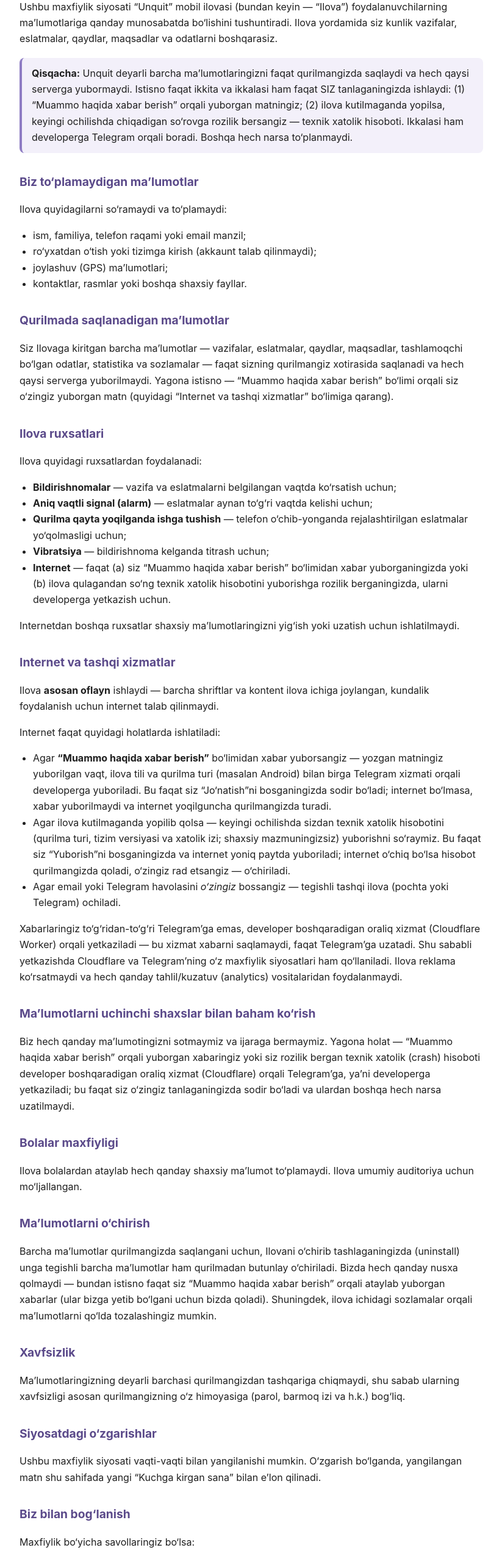
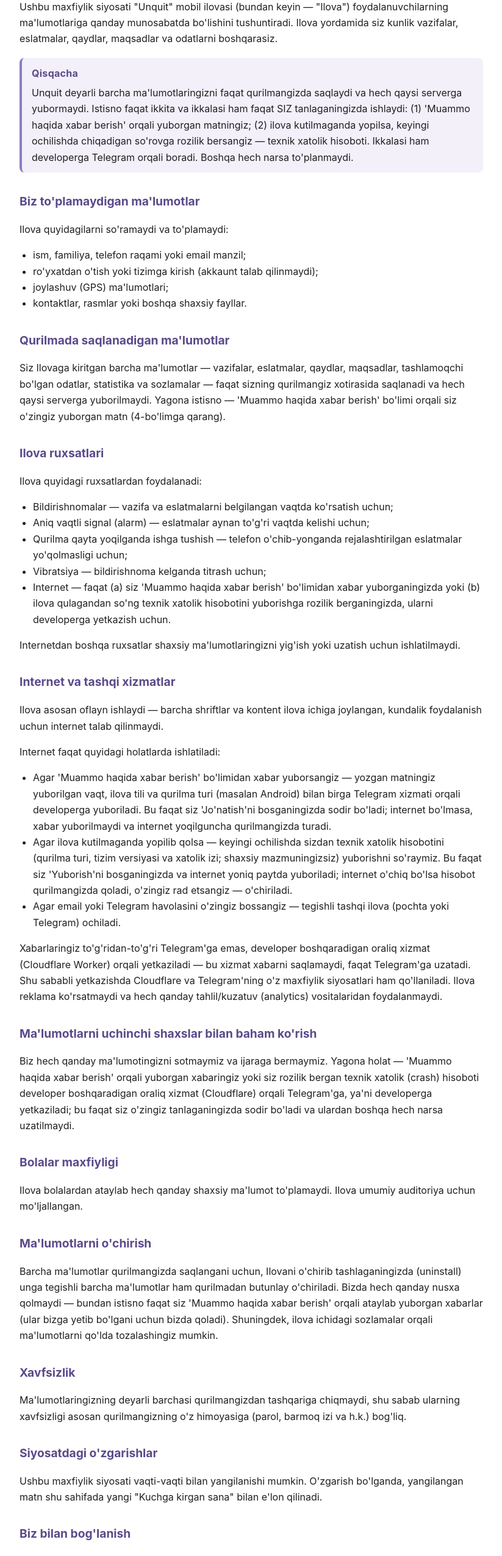
Before and after one commit to Shakhboz-dev/unquit-privacy, a plain HTML site: page index.html in a window 1280 px wide. Shown: the part 200-2752 px from the top of the page at 61% size, without its empty margins (228-1051 px from the left). Drawn offline with Linux system fonts and the light colour scheme.

Commit message:
Add files via upload

```diff
--- a/index.html
+++ b/index.html
@@ -24,6 +24,8 @@
     border-radius: 8px;
     margin: 18px 0;
   }
+  .tldr strong { color: #5b4a8a; letter-spacing: 0.3px; }
+  .tldr p { margin: 6px 0 0; }
   ul { padding-left: 22px; }
   a { color: #5b4a8a; }
 
@@ -58,66 +60,66 @@
 </div>
 
 <div id="uz" class="lang-section active">
-
-  <h1>Unquit — Maxfiylik siyosati</h1>
+  <h1>Maxfiylik siyosati</h1>
   <p class="date">Kuchga kirgan sana: 2026-yil 23-iyun</p>
 
-  <p>Ushbu maxfiylik siyosati “Unquit” mobil ilovasi (bundan keyin — “Ilova”) foydalanuvchilarning ma’lumotlariga qanday munosabatda bo‘lishini tushuntiradi. Ilova yordamida siz kunlik vazifalar, eslatmalar, qaydlar, maqsadlar va odatlarni boshqarasiz.</p>
+  <p>Ushbu maxfiylik siyosati "Unquit" mobil ilovasi (bundan keyin — "Ilova") foydalanuvchilarning ma'lumotlariga qanday munosabatda bo'lishini tushuntiradi. Ilova yordamida siz kunlik vazifalar, eslatmalar, qaydlar, maqsadlar va odatlarni boshqarasiz.</p>
 
   <div class="tldr">
-    <strong>Qisqacha:</strong> Unquit deyarli barcha ma’lumotlaringizni faqat qurilmangizda saqlaydi va hech qaysi serverga yubormaydi. Istisno faqat ikkita va ikkalasi ham faqat SIZ tanlaganingizda ishlaydi: (1) “Muammo haqida xabar berish” orqali yuborgan matningiz; (2) ilova kutilmaganda yopilsa, keyingi ochilishda chiqadigan so‘rovga rozilik bersangiz — texnik xatolik hisoboti. Ikkalasi ham developerga Telegram orqali boradi. Boshqa hech narsa to‘planmaydi.
+    <strong>Qisqacha</strong>
+    <p>Unquit deyarli barcha ma'lumotlaringizni faqat qurilmangizda saqlaydi va hech qaysi serverga yubormaydi. Istisno faqat ikkita va ikkalasi ham faqat SIZ tanlaganingizda ishlaydi: (1) 'Muammo haqida xabar berish' orqali yuborgan matningiz; (2) ilova kutilmaganda yopilsa, keyingi ochilishda chiqadigan so'rovga rozilik bersangiz — texnik xatolik hisoboti. Ikkalasi ham developerga Telegram orqali boradi. Boshqa hech narsa to'planmaydi.</p>
   </div>
 
-  <h2>Biz to‘plamaydigan ma’lumotlar</h2>
-  <p>Ilova quyidagilarni so‘ramaydi va to‘plamaydi:</p>
+  <h2>Biz to'plamaydigan ma'lumotlar</h2>
+  <p>Ilova quyidagilarni so'ramaydi va to'plamaydi:</p>
   <ul>
     <li>ism, familiya, telefon raqami yoki email manzil;</li>
-    <li>ro‘yxatdan o‘tish yoki tizimga kirish (akkaunt talab qilinmaydi);</li>
-    <li>joylashuv (GPS) ma’lumotlari;</li>
+    <li>ro'yxatdan o'tish yoki tizimga kirish (akkaunt talab qilinmaydi);</li>
+    <li>joylashuv (GPS) ma'lumotlari;</li>
     <li>kontaktlar, rasmlar yoki boshqa shaxsiy fayllar.</li>
   </ul>
 
-  <h2>Qurilmada saqlanadigan ma’lumotlar</h2>
-  <p>Siz Ilovaga kiritgan barcha ma’lumotlar — vazifalar, eslatmalar, qaydlar, maqsadlar, tashlamoqchi bo‘lgan odatlar, statistika va sozlamalar — faqat sizning qurilmangiz xotirasida saqlanadi va hech qaysi serverga yuborilmaydi. Yagona istisno — “Muammo haqida xabar berish” bo‘limi orqali siz o‘zingiz yuborgan matn (quyidagi “Internet va tashqi xizmatlar” bo‘limiga qarang).</p>
+  <h2>Qurilmada saqlanadigan ma'lumotlar</h2>
+  <p>Siz Ilovaga kiritgan barcha ma'lumotlar — vazifalar, eslatmalar, qaydlar, maqsadlar, tashlamoqchi bo'lgan odatlar, statistika va sozlamalar — faqat sizning qurilmangiz xotirasida saqlanadi va hech qaysi serverga yuborilmaydi. Yagona istisno — 'Muammo haqida xabar berish' bo'limi orqali siz o'zingiz yuborgan matn (4-bo'limga qarang).</p>
 
   <h2>Ilova ruxsatlari</h2>
   <p>Ilova quyidagi ruxsatlardan foydalanadi:</p>
   <ul>
-    <li><strong>Bildirishnomalar</strong> — vazifa va eslatmalarni belgilangan vaqtda ko‘rsatish uchun;</li>
-    <li><strong>Aniq vaqtli signal (alarm)</strong> — eslatmalar aynan to‘g‘ri vaqtda kelishi uchun;</li>
-    <li><strong>Qurilma qayta yoqilganda ishga tushish</strong> — telefon o‘chib-yonganda rejalashtirilgan eslatmalar yo‘qolmasligi uchun;</li>
-    <li><strong>Vibratsiya</strong> — bildirishnoma kelganda titrash uchun;</li>
-    <li><strong>Internet</strong> — faqat (a) siz “Muammo haqida xabar berish” bo‘limidan xabar yuborganingizda yoki (b) ilova qulagandan so‘ng texnik xatolik hisobotini yuborishga rozilik berganingizda, ularni developerga yetkazish uchun.</li>
+    <li>Bildirishnomalar — vazifa va eslatmalarni belgilangan vaqtda ko'rsatish uchun;</li>
+    <li>Aniq vaqtli signal (alarm) — eslatmalar aynan to'g'ri vaqtda kelishi uchun;</li>
+    <li>Qurilma qayta yoqilganda ishga tushish — telefon o'chib-yonganda rejalashtirilgan eslatmalar yo'qolmasligi uchun;</li>
+    <li>Vibratsiya — bildirishnoma kelganda titrash uchun;</li>
+    <li>Internet — faqat (a) siz 'Muammo haqida xabar berish' bo'limidan xabar yuborganingizda yoki (b) ilova qulagandan so'ng texnik xatolik hisobotini yuborishga rozilik berganingizda, ularni developerga yetkazish uchun.</li>
   </ul>
-  <p>Internetdan boshqa ruxsatlar shaxsiy ma’lumotlaringizni yig‘ish yoki uzatish uchun ishlatilmaydi.</p>
+  <p>Internetdan boshqa ruxsatlar shaxsiy ma'lumotlaringizni yig'ish yoki uzatish uchun ishlatilmaydi.</p>
 
   <h2>Internet va tashqi xizmatlar</h2>
-  <p>Ilova <strong>asosan oflayn</strong> ishlaydi — barcha shriftlar va kontent ilova ichiga joylangan, kundalik foydalanish uchun internet talab qilinmaydi.</p>
+  <p>Ilova asosan oflayn ishlaydi — barcha shriftlar va kontent ilova ichiga joylangan, kundalik foydalanish uchun internet talab qilinmaydi.</p>
   <p>Internet faqat quyidagi holatlarda ishlatiladi:</p>
   <ul>
-    <li>Agar <strong>“Muammo haqida xabar berish”</strong> bo‘limidan xabar yuborsangiz — yozgan matningiz yuborilgan vaqt, ilova tili va qurilma turi (masalan Android) bilan birga Telegram xizmati orqali developerga yuboriladi. Bu faqat siz “Jo‘natish”ni bosganingizda sodir bo‘ladi; internet bo‘lmasa, xabar yuborilmaydi va internet yoqilguncha qurilmangizda turadi.</li>
-    <li>Agar ilova kutilmaganda yopilib qolsa — keyingi ochilishda sizdan texnik xatolik hisobotini (qurilma turi, tizim versiyasi va xatolik izi; shaxsiy mazmuningizsiz) yuborishni so‘raymiz. Bu faqat siz “Yuborish”ni bosganingizda va internet yoniq paytda yuboriladi; internet o‘chiq bo‘lsa hisobot qurilmangizda qoladi, o‘zingiz rad etsangiz — o‘chiriladi.</li>
-    <li>Agar email yoki Telegram havolasini <em>o‘zingiz</em> bossangiz — tegishli tashqi ilova (pochta yoki Telegram) ochiladi.</li>
+    <li>Agar 'Muammo haqida xabar berish' bo'limidan xabar yuborsangiz — yozgan matningiz yuborilgan vaqt, ilova tili va qurilma turi (masalan Android) bilan birga Telegram xizmati orqali developerga yuboriladi. Bu faqat siz 'Jo'natish'ni bosganingizda sodir bo'ladi; internet bo'lmasa, xabar yuborilmaydi va internet yoqilguncha qurilmangizda turadi.</li>
+    <li>Agar ilova kutilmaganda yopilib qolsa — keyingi ochilishda sizdan texnik xatolik hisobotini (qurilma turi, tizim versiyasi va xatolik izi; shaxsiy mazmuningizsiz) yuborishni so'raymiz. Bu faqat siz 'Yuborish'ni bosganingizda va internet yoniq paytda yuboriladi; internet o'chiq bo'lsa hisobot qurilmangizda qoladi, o'zingiz rad etsangiz — o'chiriladi.</li>
+    <li>Agar email yoki Telegram havolasini o'zingiz bossangiz — tegishli tashqi ilova (pochta yoki Telegram) ochiladi.</li>
   </ul>
-  <p>Xabarlaringiz to‘g‘ridan-to‘g‘ri Telegram’ga emas, developer boshqaradigan oraliq xizmat (Cloudflare Worker) orqali yetkaziladi — bu xizmat xabarni saqlamaydi, faqat Telegram’ga uzatadi. Shu sababli yetkazishda Cloudflare va Telegram’ning o‘z maxfiylik siyosatlari ham qo‘llaniladi. Ilova reklama ko‘rsatmaydi va hech qanday tahlil/kuzatuv (analytics) vositalaridan foydalanmaydi.</p>
+  <p>Xabarlaringiz to'g'ridan-to'g'ri Telegram'ga emas, developer boshqaradigan oraliq xizmat (Cloudflare Worker) orqali yetkaziladi — bu xizmat xabarni saqlamaydi, faqat Telegram'ga uzatadi. Shu sababli yetkazishda Cloudflare va Telegram'ning o'z maxfiylik siyosatlari ham qo'llaniladi. Ilova reklama ko'rsatmaydi va hech qanday tahlil/kuzatuv (analytics) vositalaridan foydalanmaydi.</p>
 
-  <h2>Ma’lumotlarni uchinchi shaxslar bilan baham ko‘rish</h2>
-  <p>Biz hech qanday ma’lumotingizni sotmaymiz va ijaraga bermaymiz. Yagona holat — “Muammo haqida xabar berish” orqali yuborgan xabaringiz yoki siz rozilik bergan texnik xatolik (crash) hisoboti developer boshqaradigan oraliq xizmat (Cloudflare) orqali Telegram’ga, ya’ni developerga yetkaziladi; bu faqat siz o‘zingiz tanlaganingizda sodir bo‘ladi va ulardan boshqa hech narsa uzatilmaydi.</p>
+  <h2>Ma'lumotlarni uchinchi shaxslar bilan baham ko'rish</h2>
+  <p>Biz hech qanday ma'lumotingizni sotmaymiz va ijaraga bermaymiz. Yagona holat — 'Muammo haqida xabar berish' orqali yuborgan xabaringiz yoki siz rozilik bergan texnik xatolik (crash) hisoboti developer boshqaradigan oraliq xizmat (Cloudflare) orqali Telegram'ga, ya'ni developerga yetkaziladi; bu faqat siz o'zingiz tanlaganingizda sodir bo'ladi va ulardan boshqa hech narsa uzatilmaydi.</p>
 
   <h2>Bolalar maxfiyligi</h2>
-  <p>Ilova bolalardan ataylab hech qanday shaxsiy ma’lumot to‘plamaydi. Ilova umumiy auditoriya uchun mo‘ljallangan.</p>
+  <p>Ilova bolalardan ataylab hech qanday shaxsiy ma'lumot to'plamaydi. Ilova umumiy auditoriya uchun mo'ljallangan.</p>
 
-  <h2>Ma’lumotlarni o‘chirish</h2>
-  <p>Barcha ma’lumotlar qurilmangizda saqlangani uchun, Ilovani o‘chirib tashlaganingizda (uninstall) unga tegishli barcha ma’lumotlar ham qurilmadan butunlay o‘chiriladi. Bizda hech qanday nusxa qolmaydi — bundan istisno faqat siz “Muammo haqida xabar berish” orqali ataylab yuborgan xabarlar (ular bizga yetib bo‘lgani uchun bizda qoladi). Shuningdek, ilova ichidagi sozlamalar orqali ma’lumotlarni qo‘lda tozalashingiz mumkin.</p>
+  <h2>Ma'lumotlarni o'chirish</h2>
+  <p>Barcha ma'lumotlar qurilmangizda saqlangani uchun, Ilovani o'chirib tashlaganingizda (uninstall) unga tegishli barcha ma'lumotlar ham qurilmadan butunlay o'chiriladi. Bizda hech qanday nusxa qolmaydi — bundan istisno faqat siz 'Muammo haqida xabar berish' orqali ataylab yuborgan xabarlar (ular bizga yetib bo'lgani uchun bizda qoladi). Shuningdek, ilova ichidagi sozlamalar orqali ma'lumotlarni qo'lda tozalashingiz mumkin.</p>
 
   <h2>Xavfsizlik</h2>
-  <p>Ma’lumotlaringizning deyarli barchasi qurilmangizdan tashqariga chiqmaydi, shu sabab ularning xavfsizligi asosan qurilmangizning o‘z himoyasiga (parol, barmoq izi va h.k.) bog‘liq.</p>
+  <p>Ma'lumotlaringizning deyarli barchasi qurilmangizdan tashqariga chiqmaydi, shu sabab ularning xavfsizligi asosan qurilmangizning o'z himoyasiga (parol, barmoq izi va h.k.) bog'liq.</p>
 
-  <h2>Siyosatdagi o‘zgarishlar</h2>
-  <p>Ushbu maxfiylik siyosati vaqti-vaqti bilan yangilanishi mumkin. O‘zgarish bo‘lganda, yangilangan matn shu sahifada yangi “Kuchga kirgan sana” bilan e’lon qilinadi.</p>
+  <h2>Siyosatdagi o'zgarishlar</h2>
+  <p>Ushbu maxfiylik siyosati vaqti-vaqti bilan yangilanishi mumkin. O'zgarish bo'lganda, yangilangan matn shu sahifada yangi "Kuchga kirgan sana" bilan e'lon qilinadi.</p>
 
-  <h2>Biz bilan bog‘lanish</h2>
-  <p>Maxfiylik bo‘yicha savollaringiz bo‘lsa:</p>
+  <h2>Biz bilan bog'lanish</h2>
+  <p>Maxfiylik bo'yicha savollaringiz bo'lsa:</p>
   <ul>
     <li>Email: <a href="mailto:Unquit.app@gmail.com">Unquit.app@gmail.com</a></li>
     <li>Telegram: <a href="https://t.me/Un_quit">@Un_quit</a></li>
@@ -126,14 +128,14 @@
 </div>
 
 <div id="en" class="lang-section">
-
-  <h1>Unquit — Privacy Policy</h1>
+  <h1>Privacy Policy</h1>
   <p class="date">Effective date: June 23, 2026</p>
 
-  <p>This Privacy Policy explains how the “Unquit” mobile application (the “App”) handles user information. Unquit helps you manage daily tasks, reminders, notes, goals, and habits.</p>
+  <p>This Privacy Policy explains how the "Unquit" mobile application (the "App") handles user information. Unquit helps you manage daily tasks, reminders, notes, goals, and habits.</p>
 
   <div class="tldr">
-    <strong>In short:</strong> Unquit keeps almost all of your data only on your device and does not send it to any server. There are just two exceptions, and both happen only when YOU choose to: (1) a message you send via “Report a problem”; (2) if the app crashes unexpectedly, a technical error report — but only if you agree to the prompt shown on the next launch. Both go to the developer through Telegram. Nothing else is collected.
+    <strong>In short</strong>
+    <p>Unquit keeps almost all of your data only on your device and does not send it to any server. There are just two exceptions, and both happen only when YOU choose to: (1) a message you send via 'Report a problem'; (2) if the app crashes unexpectedly, a technical error report — but only if you agree to the prompt shown on the next launch. Both go to the developer through Telegram. Nothing else is collected.</p>
   </div>
 
   <h2>Information we do NOT collect</h2>
@@ -146,43 +148,43 @@
   </ul>
 
   <h2>Data stored on your device</h2>
-  <p>All information you enter into the App — tasks, reminders, notes, goals, habits to quit, statistics, and settings — is stored solely in your device's local storage and is not sent to any server. The only exception is a message you yourself send via “Report a problem” (see the “Internet and third-party services” section below).</p>
+  <p>All information you enter into the App — tasks, reminders, notes, goals, habits to quit, statistics, and settings — is stored solely in your device's local storage and is not sent to any server. The only exception is a message you yourself send via 'Report a problem' (see section 4).</p>
 
   <h2>App permissions</h2>
   <p>The App uses the following permissions:</p>
   <ul>
-    <li><strong>Notifications</strong> — to show tasks and reminders at the scheduled time;</li>
-    <li><strong>Exact alarms &amp; reminders</strong> — so reminders arrive at precisely the right time;</li>
-    <li><strong>Run on boot</strong> — so scheduled reminders are not lost when the device restarts;</li>
-    <li><strong>Vibration</strong> — to vibrate when a notification arrives;</li>
-    <li><strong>Internet</strong> — only when (a) you send a message via “Report a problem”, or (b) you agree to send a technical error report after the app has crashed, to deliver these to the developer.</li>
+    <li>Notifications — to show tasks and reminders at the scheduled time;</li>
+    <li>Exact alarms &amp; reminders — so reminders arrive at precisely the right time;</li>
+    <li>Run on boot — so scheduled reminders are not lost when the device restarts;</li>
+    <li>Vibration — to vibrate when a notification arrives;</li>
+    <li>Internet — only when (a) you send a message via 'Report a problem', or (b) you agree to send a technical error report after the app has crashed, to deliver these to the developer.</li>
   </ul>
   <p>Apart from the internet permission, none of these are used to collect or transmit your personal data.</p>
 
   <h2>Internet and third-party services</h2>
-  <p>The App works <strong>mostly offline</strong> — all fonts and content are bundled inside the App, and no internet is required for everyday use.</p>
+  <p>The App works mostly offline — all fonts and content are bundled inside the App, and no internet is required for everyday use.</p>
   <p>The internet is used only in these cases:</p>
   <ul>
-    <li>If you send a message via <strong>“Report a problem”</strong> — your text, together with the time it was sent, the app language, and your device type (e.g. Android), is sent to the developer through the Telegram service. This happens only when you tap “Send”; if there is no internet, the message is not sent and stays on your device until the internet is on.</li>
-    <li>If the app crashes unexpectedly — on the next launch we ask whether to send a technical error report (device type, system version and the error trace; without your personal content). It is sent only when you tap “Send” and the internet is on; if you are offline the report stays on your device, and if you decline it is deleted.</li>
-    <li>If you <em>yourself</em> tap an email or Telegram link — the relevant external app (your mail app or Telegram) opens.</li>
+    <li>If you send a message via 'Report a problem' — your text, together with the time it was sent, the app language, and your device type (e.g. Android), is sent to the developer through the Telegram service. This happens only when you tap 'Send'; if there is no internet, the message is not sent and stays on your device until the internet is on.</li>
+    <li>If the app crashes unexpectedly — on the next launch we ask whether to send a technical error report (device type, system version and the error trace; without your personal content). It is sent only when you tap 'Send' and the internet is on; if you are offline the report stays on your device, and if you decline it is deleted.</li>
+    <li>If you yourself tap an email or Telegram link — the relevant external app (your mail app or Telegram) opens.</li>
   </ul>
   <p>Your messages are delivered not directly to Telegram but through an intermediate service operated by the developer (a Cloudflare Worker), which does not store them and only forwards them to Telegram. Delivery is therefore also subject to Cloudflare's and Telegram's own privacy policies. The App shows no ads and uses no analytics or tracking tools.</p>
 
   <h2>Sharing data with third parties</h2>
-  <p>We do not sell or rent any of your data. The only cases are the message you send via “Report a problem” and a technical error (crash) report you agree to send; these are delivered to the developer through an intermediate service operated by the developer (Cloudflare) and then Telegram, only when you choose to, and nothing beyond them is transmitted.</p>
+  <p>We do not sell or rent any of your data. The only cases are the message you send via 'Report a problem' and a technical error (crash) report you agree to send; these are delivered to the developer through an intermediate service operated by the developer (Cloudflare) and then Telegram, only when you choose to, and nothing beyond them is transmitted.</p>
 
   <h2>Children's privacy</h2>
   <p>The App does not knowingly collect any personal information from children. It is intended for a general audience.</p>
 
   <h2>Data deletion</h2>
-  <p>Because all data is stored on your device, uninstalling the App permanently removes all of its data from your device. We keep no copy — the only exception being messages you deliberately sent via “Report a problem”, which we have already received. You can also clear data manually through the App's settings.</p>
+  <p>Because all data is stored on your device, uninstalling the App permanently removes all of its data from your device. We keep no copy — the only exception being messages you deliberately sent via 'Report a problem', which we have already received. You can also clear data manually through the App's settings.</p>
 
   <h2>Security</h2>
   <p>Since almost all of your data never leaves your device, its security depends mainly on your device's own protections (passcode, fingerprint, etc.).</p>
 
   <h2>Changes to this policy</h2>
-  <p>This Privacy Policy may be updated from time to time. When changes occur, the updated text will be published on this page with a new “Effective date.”</p>
+  <p>This Privacy Policy may be updated from time to time. When changes occur, the updated text will be published on this page with a new "Effective date."</p>
 
   <h2>Contact us</h2>
   <p>If you have any questions about privacy:</p>
```
